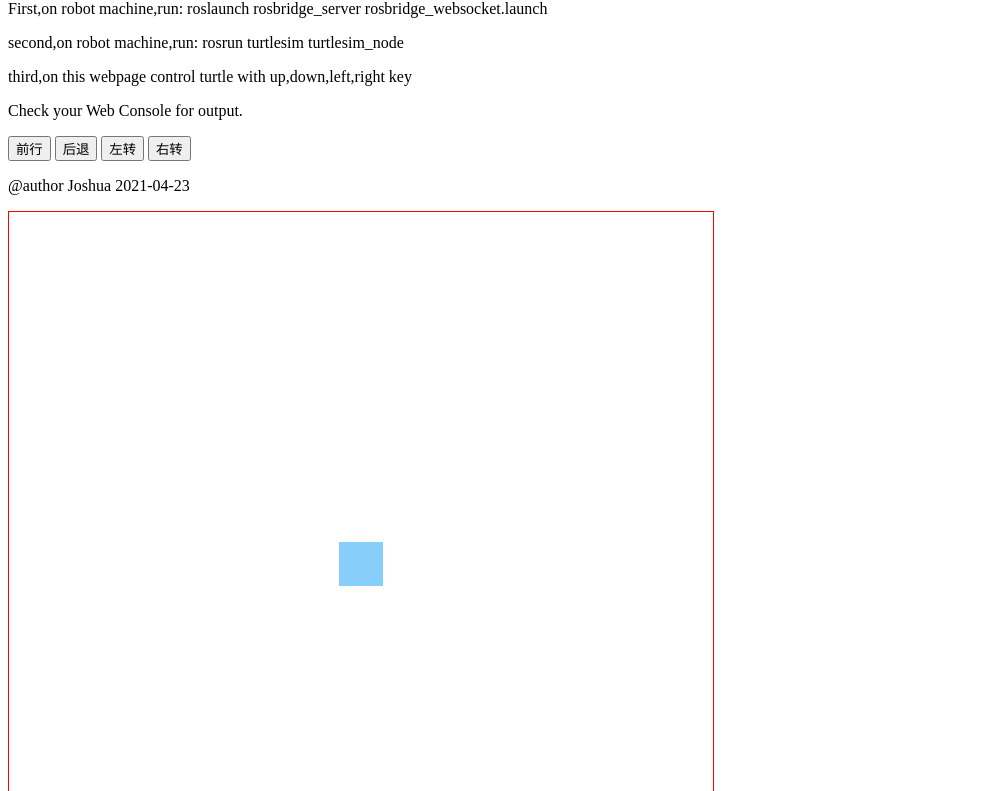
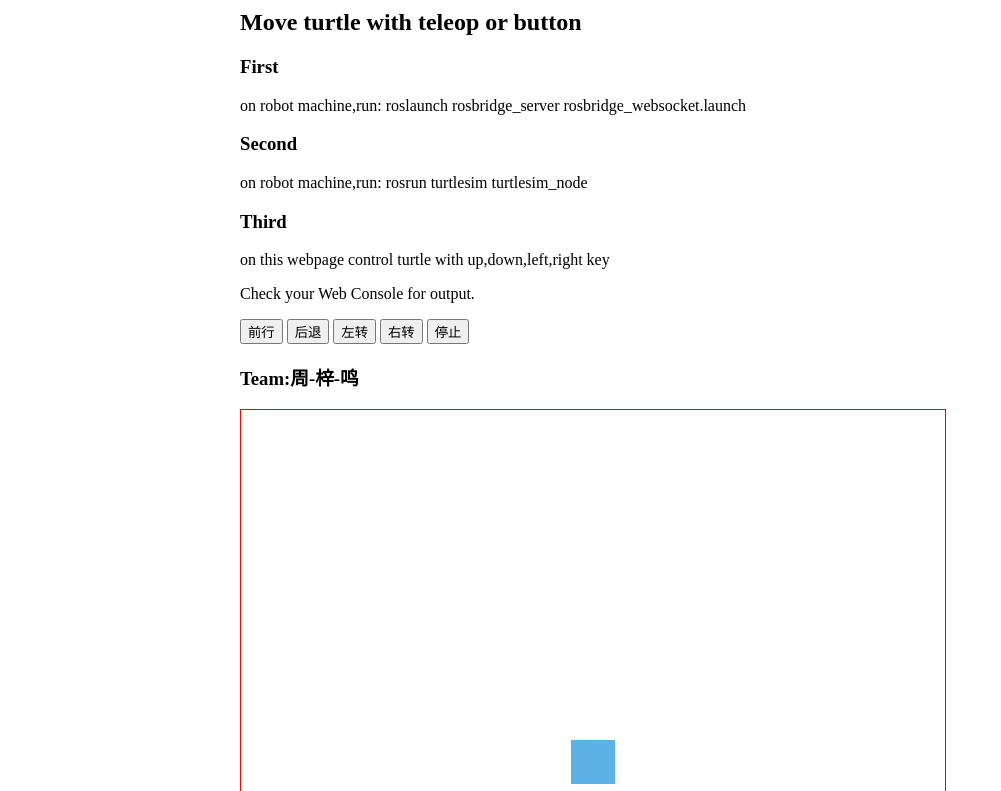
Before and after one commit to rowe-g/ROSOR, a plain HTML site: page control.html in a window 1280 px wide. Shown: the part 80-871 px from the top of the page, without its empty margins (0-1001 px from the left). Drawn offline with Linux system fonts and the light colour scheme; a script that the page names is missing.

Commit message:
add "stop" button

```diff
--- a/control.html
+++ b/control.html
@@ -9,7 +9,12 @@
         width: 44px;
         height:44px;
         position: absolute;
-        background: lightskyblue;
+        background: rgb(92, 177, 230);
+    }
+    body{
+      margin:0 auto;
+      max-width: 50em;
+      font-family: "Times New Roman", "arial", sans-serif;
     }
 </style>
 <script type="text/javascript" type="text/javascript">
@@ -79,6 +84,9 @@
       case 'right':
         twist.linear.x = 150;
       break;
+      case 'stop':
+        twist.linear.x = 0;
+      break;
     }
     cmdVel.publish(twist);//发布twist消息
   }
@@ -89,6 +97,7 @@
     var oDown=document.getElementById('down');
     var oLeft=document.getElementById('left');
     var oRight=document.getElementById('right');
+    var oStop=document.getElementById('stop');
 
     oUp.onmousedown=function ()
     {
@@ -109,6 +118,12 @@
         Move('right');
     }
 
+    oStop.onmouseup=function ()
+    {
+      Move('stop');
+      //这里应该指定stop命令否？
+    }
+
     oUp.onmouseup=oDown.onmouseup=oLeft.onmouseup=oRight.onmouseup=function ()
     {
         MouseUp ();
@@ -119,7 +134,8 @@
   function keymove (event) {
     event = event || window.event;/*||为或语句，当IE不能识别event时候，就执行window.event 赋值*/
     console.log(event.keyCode);
-    switch (event.keyCode){/*keyCode:字母和数字键的键码值*/
+    switch (event.keyCode){
+        /*keyCode:字母和数字键的键码值*/
         /*65,87,68,83分别对应awds*/
         case 65:
             Move('left');
@@ -213,18 +229,23 @@
 </head>
 <body>
 
-  <h1>rosbridge Simple example--Move turtle with teleop or button </h1>
-  <p>First,on robot machine,run: roslaunch rosbridge_server rosbridge_websocket.launch</p>
-  <p>second,on robot machine,run: rosrun turtlesim turtlesim_node</p>
-  <p>third,on this webpage control turtle with up,down,left,right key</p>
+  <h1>Rosbridge 样例</h1>
+  <h2>Move turtle with teleop or button</h2>
+  <h3>First</h3>
+  <p>on robot machine,run: roslaunch rosbridge_server rosbridge_websocket.launch</p>
+  <h3>Second</h3>
+  <p>on robot machine,run: rosrun turtlesim turtlesim_node</p>
+  <h3>Third</h3>
+  <p>on this webpage control turtle with up,down,left,right key</p>
   <p>Check your Web Console for output.</p>
 
   <input type="button" value="前行" id="up">
   <input type="button" value="后退" id="down">
   <input type="button" value="左转" id="left">
   <input type="button" value="右转" id="right">
+  <input type="button" value="停止" id="stop">
 
-  <p>@author Joshua   2021-04-23</p>
+  <h3>Team:周-梓-鸣</h3>
   <p id = "output"></p>
 
   <div id="mbox" style="width:704px;height:704px;border:1px solid red;position: relative;">
```
Also changed, not shown: 1 other file.
